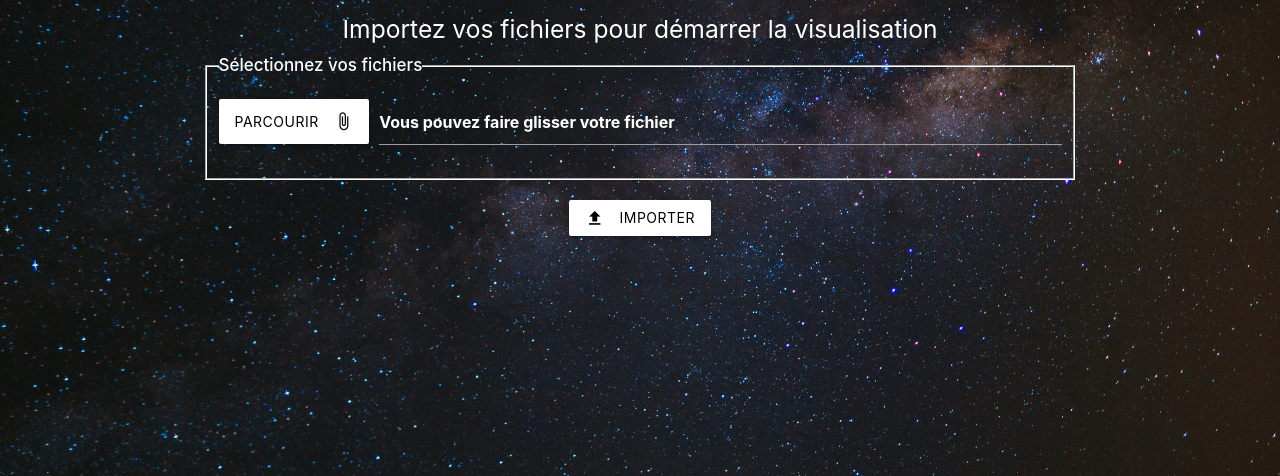
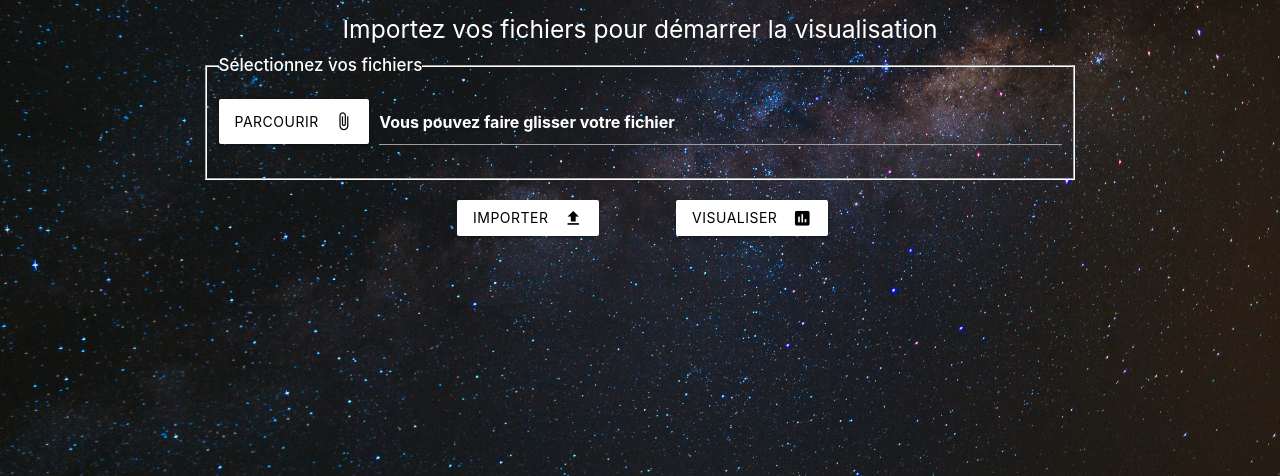
Before and after one commit to verniersolal/viSpace, a Flask app: page / in a window 1280 px wide. Shown: the part 222-698 px from the top of the page. Run offline with Flask 2, Linux system fonts and the light colour scheme; some libraries are stand-ins or nearby versions.

Commit message:
add new buttons to navigate between views

```diff
--- a/app/controllers/convert.py
+++ b/app/controllers/convert.py
@@ -10,8 +10,7 @@ UPLOAD_FOLDER = 'data/'
 
 app.config['UPLOAD_FOLDER'] = UPLOAD_FOLDER
 
-
-@app.route('/upload_files', methods=['GET', 'POST'])
+@app.route('/dashboard', methods=['GET', 'POST'])
 def upload_file():
     if request.method == 'POST':
         files = request.files.getlist("files")
@@ -20,7 +19,8 @@ def upload_file():
             convert_file_to_json(file.filename)
             os.remove(app.config['UPLOAD_FOLDER'] + "/" + file.filename)
         return render_template('graph_interface.html', converted=True)
-    return render_template('index.html')
+    elif request.method == 'GET':
+        return render_template('graph_interface.html')
 
 
 def get_column(array, i):
--- a/app/static/js/chart_settings.js
+++ b/app/static/js/chart_settings.js
@@ -1,7 +1,9 @@
-function init() {
+function sendToast() {
     // Toast Materialize
     M.toast({html: 'Fichiers correctement importés !', classes: 'rounded', displayLength: 5000});
+}
 
+function init() {
     // Modal Materialize
     $(document).ready(function () {
         $('.modal').modal();
--- a/app/templates/graph_interface.html
+++ b/app/templates/graph_interface.html
@@ -162,5 +162,8 @@
 {% block scripts %}
     {{ super() }}
     <script src="{{ url_for('static', filename='js/chart_settings.js') }}"></script>
-    <script src="{{ url_for('static', filename='js/visualisation-script.js')}}"></script>
+    {% if converted %}
+        <script>sendToast()</script>
+    {% endif %}
+    <script src="{{ url_for('static', filename='js/visualisation-script.js') }}"></script>
 {% endblock %}
--- a/app/templates/index.html
+++ b/app/templates/index.html
@@ -27,11 +27,18 @@
                 </fieldset>
                 <div class="row"></div>
                 <div class="row center">
-                    <button class="btn waves-effect waves-light white black-text" type="submit"><i
-                            class="material-icons left">file_upload</i>
-                        Importer
-                    </button>
-
+                    <div class="col m3 offset-m3">
+                        <button class="btn waves-effect waves-light white black-text" type="submit">
+                            <i class="material-icons right">file_upload</i>
+                            Importer
+                        </button>
+                    </div>
+                    <div class="col m3">
+                        <a class="waves-effect waves-light btn white black-text" href="{{ url_for('upload_file') }}">
+                            <i class="material-icons right">insert_chart</i>
+                            Visualiser
+                        </a>
+                    </div>
                 </div>
             </form>
         {% else %}
--- a/app/templates/layout.html
+++ b/app/templates/layout.html
@@ -23,7 +23,7 @@
     <div class="navbar-fixed">
         <nav>
             <div class="nav-wrapper">
-                <a href="#" class="brand-logo center logo"><img src="{{ url_for('static', filename='img/logo.svg') }}"/></a>
+                <a href="{{ url_for('index') }}" class="brand-logo center logo"><img src="{{ url_for('static', filename='img/logo.svg') }}"/></a>
             </div>
         </nav>
     </div>
```
Also changed, not shown: app/index.py (line endings or trailing spaces).
